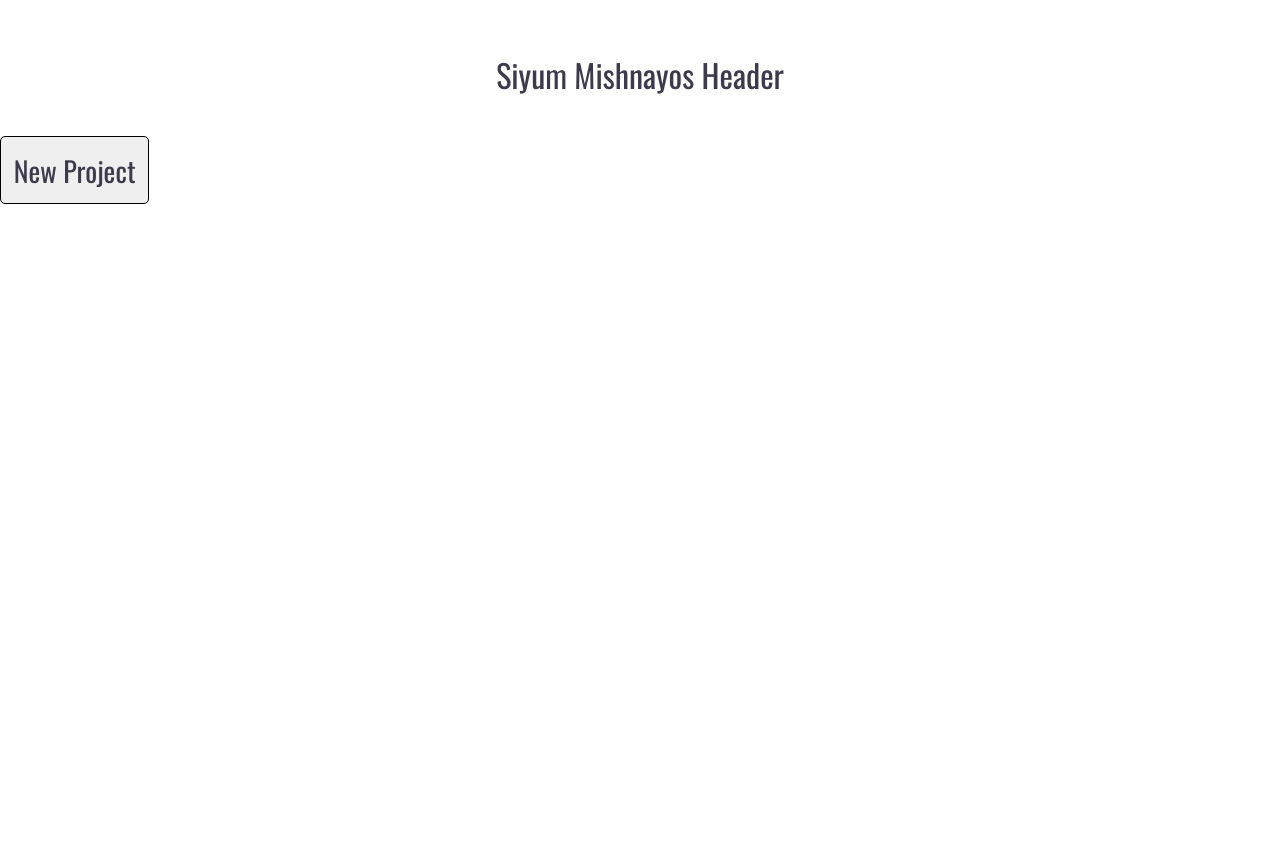
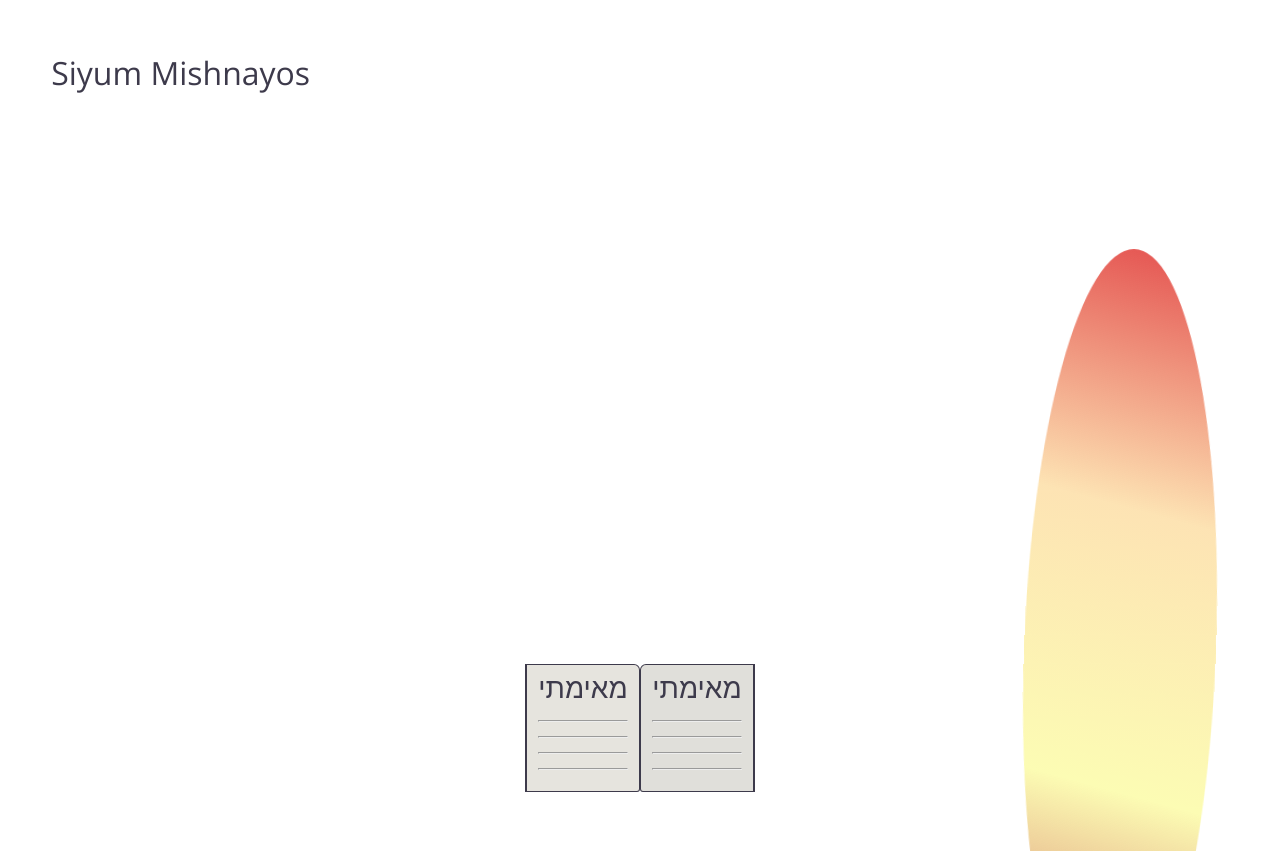
Before and after one commit to tzvi2/siyum-mishnayos, a React (Create React App) app: page / in a window 1280 px wide. After the commit the page ends 800 px from the top, so only its background shows below. Built offline with nearby package versions, Linux system fonts and the light colour scheme.

Commit message:
post qr, pre css redo

```diff
--- a/package.json
+++ b/package.json
@@ -7,6 +7,7 @@
     "@testing-library/react": "^11.2.7",
     "@testing-library/user-event": "^12.8.3",
     "firebase": "^9.3.0",
+    "qrcode.react": "^1.0.1",
     "react": "^17.0.2",
     "react-dom": "^17.0.2",
     "react-router-dom": "^6.0.0",
--- a/src/App.css
+++ b/src/App.css
@@ -36,6 +36,7 @@ h1 {
   display: flex;
   height: 16vh;
   margin-bottom: 5%;
+  font-family: 'Oswald', sans-serif;
 }
 
 #book1 {
--- a/src/App.js
+++ b/src/App.js
@@ -11,15 +11,15 @@ import TextAnimation from './components/TextAnimation';
 function App() {
   console.log("App")
   return (
-    // <div className="App">
-    //   <TextAnimation />
-    //   <div id="flame"></div>
-    //   <div className="container">
-    //     <Gemara />
+    <div className="App">
+      <TextAnimation />
+      <div id="flame"></div>
+      <div className="container">
+        <Gemara />
         <Link className="lightBtn solo" to="newproject">New Project</Link>
-      /* </div>
-      <RecentProjectFeed />
-    </div> */
+      </div>
+      {/* <RecentProjectFeed /> */}
+    </div>
   );
 }
 
--- a/src/components/Header.js
+++ b/src/components/Header.js
@@ -6,9 +6,8 @@ import NewProjectForm from './NewProjectForm'
 
 function Header() {
     return (
-        <div className={styles.header}>
-        <Link to="/"><h1>Siyum Mishnayos Header</h1></Link>
-
+        <div className={styles.container}>
+          <Link to="/"><h1>Siyum Mishnayos</h1></Link>
         </div>
     )
 }
--- a/src/components/NewProjectForm.js
+++ b/src/components/NewProjectForm.js
@@ -1,4 +1,4 @@
-import React, {useState, useEffect} from 'react'
+import React, {useState, useEffect, useRef} from 'react'
 import styles from '../css/NewProjectForm.module.css'
 import ViewProject from '../components/ViewProject'
 import CreateProject from './NewProjectForm/CreateProject'
@@ -8,6 +8,8 @@ import {doc, setDoc, collection, addDoc} from 'firebase/firestore'
 import {shas} from '../shas'
 import {Route, Routes, Link, useHistory} from 'react-router-dom'
 import { useDBcontext } from '../contexts/DBcontext'
+import QRCode from 'qrcode.react'
+import qrcode from 'qrcode.react'
 
 
 
@@ -21,6 +23,9 @@ function NewProjectForm() {
     const [titleError, setTitleError] = useState(false)
     const [timePeriod, setTimePeriod] = useState("1 week")
     const [stage, setStage] = useState(1)
+
+    //const qrRef = useRef(null)
+
     //const [sedarim, setSedarim] = useState({Zeraim: shas.Zeraim})
     //let sedarim = {Zeraim: shas.Zeraim}
 
@@ -29,10 +34,9 @@ function NewProjectForm() {
     const newProject = {
         title: title,
         timePeriod: timePeriod,
-        sedarim: sedarim
+        sedarim: sedarim,
+        link: currentProjectLink
     }
-
-
 
     function handleSederChange(e) {
 
@@ -63,6 +67,10 @@ function NewProjectForm() {
             setTitleError(true)
             return
         }
+
+
+        // console.log('qrcoderef.current', qrRef.current)
+        // newProject.QRcode = qrRef.current
 
         try {
             //console.log('currPro', currentProject)
@@ -132,8 +140,11 @@ function NewProjectForm() {
             <label>Time Period: {timePeriod}</label>
             <label>Sedarim: <input readOnly type="text" value={selectedSedarim}></input></label>
 
+            <label>Your project link:</label>
+            <textarea readOnly id="link" value={`${currentProjectLink}`}></textarea>
 
-            <textarea readOnly id="link" value={`Your link: ${currentProjectLink}`}></textarea>
+            <label>Your project's shareable QR code:</label>
+            <QRCode value={currentProjectLink} />
 
             <Link className={styles.soloBtn} to={`/viewproject/${currentId}`}><input className={styles.viewBtn} type="button" value="View"></input></Link>
 
--- a/src/components/ViewProject.js
+++ b/src/components/ViewProject.js
@@ -3,6 +3,7 @@ import styles from '../css/ViewProject.module.css'
 import SederAccordion from '../components/ViewProject/SederAccordion'
 //import {shas} from '../shas'
 import {useDBcontext} from '../contexts/DBcontext'
+import QRCode from 'qrcode.react'
 import {useHistory, useParams, Link} from 'react-router-dom'
 
 
@@ -13,7 +14,7 @@ function ViewProject() {
 
     let params = useParams()
 
-    const {getProject, currentProject, setCurrentProject, setCurrentId, signUp, currentId} = useDBcontext()
+    const {getProject, currentProject, setCurrentProject, setCurrentId, signUp, currentId, currentProjectLink} = useDBcontext()
 
     const sederStrs = []
     const masechtaObjs = []
@@ -54,6 +55,7 @@ function ViewProject() {
             <h2>Title: Shteig</h2>
             <h2>Duration: 1 month</h2>
         </div>
+
         <div className={styles.container}>
             {currentProject == null ? <div>loading</div> :
             Object.keys(currentProject.sedarim).map((seder, i) => {
@@ -66,6 +68,11 @@ function ViewProject() {
                 )
             })}
         </div>
+
+        <div className={styles.container}>
+            <label>Project QR code:</label>
+            <QRCode value={currentProjectLink} />
+        </div>
         </>
     )
 }
--- a/src/css/Header.module.css
+++ b/src/css/Header.module.css
@@ -1,3 +1,10 @@
+.header {
+    background: linear-gradient(to right, yellow, pink, green);
+
+}
+
 h1 {
     margin: 4%;
+    text-align: start;
+
 }
--- a/src/css/NewProjectForm.module.css
+++ b/src/css/NewProjectForm.module.css
@@ -13,7 +13,7 @@ form {
     flex-direction: column;
     align-items: center;
     width: 100%;
-    margin: 10% 0;
+    margin: 10% 5%;
   }
 
 .flexrow {
--- a/src/index.css
+++ b/src/index.css
@@ -1,4 +1,5 @@
 @import url('https://fonts.googleapis.com/css2?family=Oswald:wght@200;300;400;500&display=swap');
+@import url('https://fonts.googleapis.com/css2?family=Open+Sans:wght@300;400;500;600&family=Oswald:wght@200;300;400;500&display=swap');
 
 body, html {
   --shade1: #e3dfff;
@@ -10,7 +11,8 @@ body, html {
 
 body, html, #root {
   height: 100%;
-  font-family: 'Oswald', sans-serif;
+  font-family: 'Open Sans', sans-serif;
   margin: 0;
   color: #3d3a4b;
+  overflow-Y: hidden;
 }
```
Also changed, not shown: 1 other file (tests, documents, lock files or other folders).
